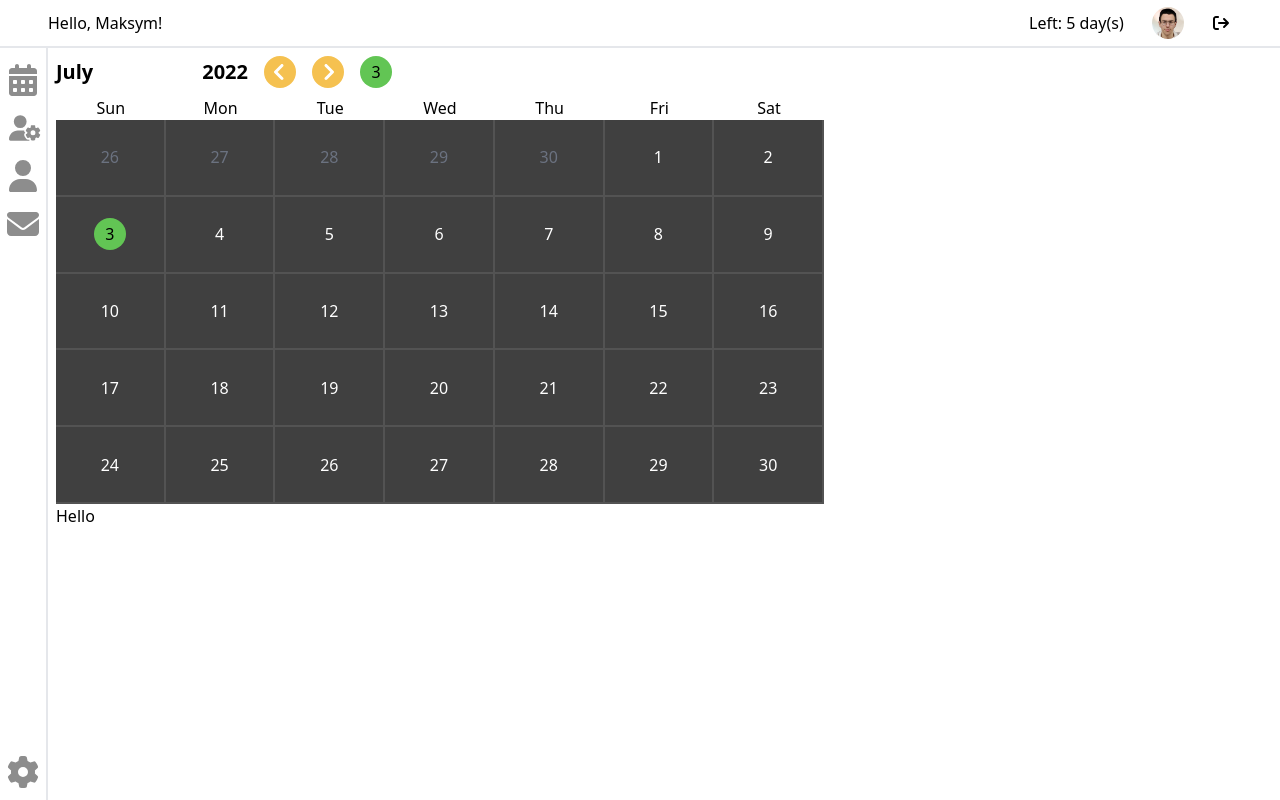
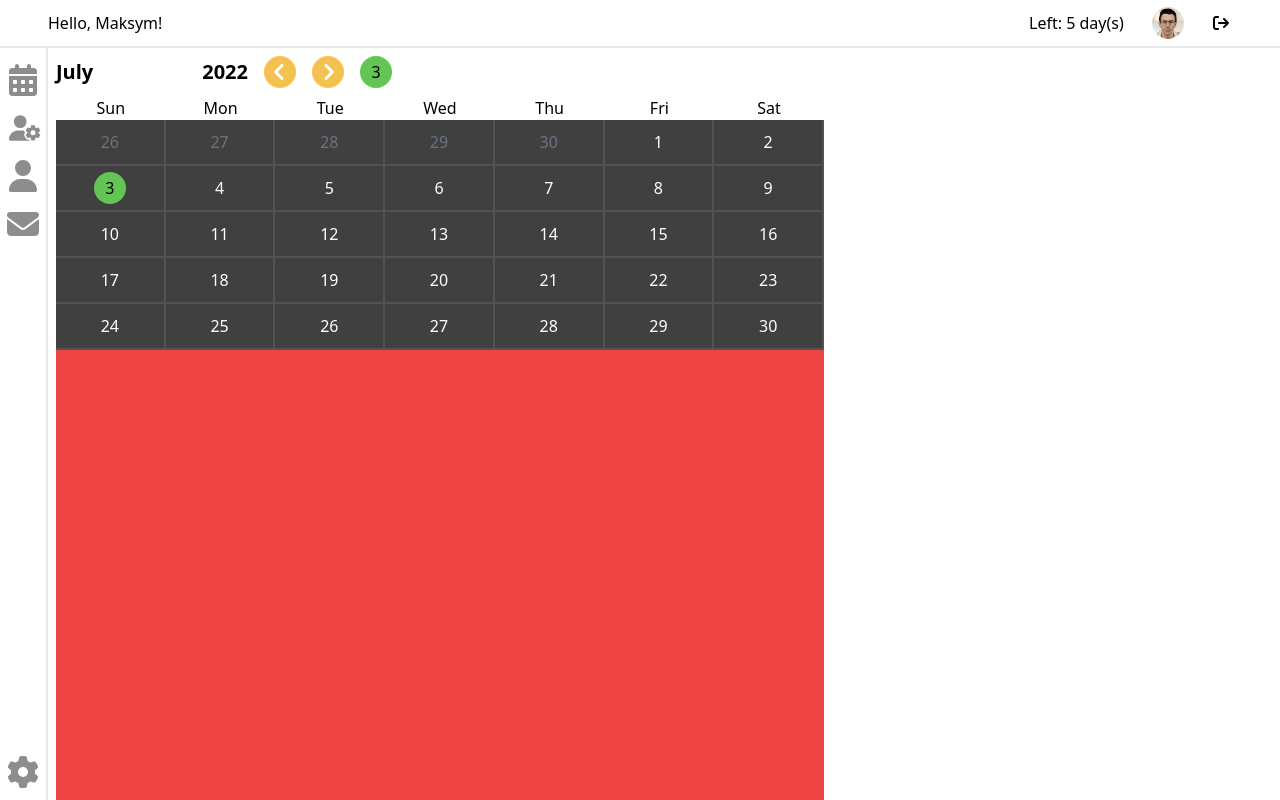
Before and after one commit to 9NightLight/VacationApp, a React (Create React App) app in the folder learning-react/: page / in a window 1280 px wide. Built offline with nearby package versions, Linux system fonts and the light colour scheme.

Commit message:
no message

```diff
--- a/learning-react/src/App.js
+++ b/learning-react/src/App.js
@@ -14,7 +14,7 @@ import EventBox from "./EventBox"
 
 function App() {
   const [currentMonth, setCurrentMonth] = useState(getMonth())
-  const { monthIndex, year } = useContext(GlobalContext)
+  const { monthIndex, year, savedEvents } = useContext(GlobalContext)
 
   useEffect(() => {
     setCurrentMonth(getMonth(year, monthIndex));
@@ -29,7 +29,13 @@ function App() {
           <CalendarHeader month={monthIndex}/>
           <DayNames />
           <Month month={currentMonth} />
-          <EventBox />
+          <div className='ml-2 w-192 h-full bg-red-500'>
+            {
+              savedEvents.map(event => {
+                return <EventBox key={event.id} event={event} />
+              })
+            }
+          </div>
         </div>
       </div>
     </React.Fragment>
--- a/learning-react/src/EventBox.js
+++ b/learning-react/src/EventBox.js
@@ -1,9 +1,26 @@
 import React from 'react'
 
-export default function EventBox() {
+export default function EventBox({event}) {
+
+
   return (
-    <div className='ml-2'>
-      Hello
-    </div>
+    <>
+        <div className='relative w-full h-16 bg-blue-200 box-content rounded-xl mt-2 flex'>
+          <div className='w-fit h-full flex-1 bg-green-400 flex justify-start items-center'>
+            {event.type}
+          </div>
+          <div className='w-fit h-full flex-1 bg-white flex justify-start items-center'>
+            {event.description}
+          </div>
+          <div className='w-fit h-full flex justify-between'>
+            <div className='w-fit h-full flex-2 bg-purple-400 flex justify-start items-center'>
+              {event.startDate.slice(4, 15)}
+            </div>
+            <div className='w-fit h-full flex-2 bg-yellow-400 flex justify-start items-center'>
+            {event.endDate.slice(4, 15)}
+            </div>
+          </div>
+        </div>
+    </>
   )
 }
--- a/learning-react/src/components/Content/VacationWindow.js
+++ b/learning-react/src/components/Content/VacationWindow.js
@@ -6,15 +6,21 @@ import TypeVacation from "../VacationWindowComponents/TypeVacation";
 import VacationDescription from "../VacationWindowComponents/VacationDescription";
 import CalendarMini from "../VacationWindowComponents/CalendarMini";
 import TransitionComponent from "../TransitionComponent";
-
-
+import GlobalContext from "../../context/GlobalContext";
+import { ACTIONS } from "../../context/ContextWrapper";
 
 export default function VacationWindow({show, date, setShow}) {
-    const [ShowVacationWindow, setShowVacationWindow] = React.useState(show);
+    const [ShowVacationWindow, setShowVacationWindow] = React.useState(show)
+    const {savedEvents, dispatchCalEvent} = React.useContext(GlobalContext)
+    function onSubmit(e) {
+        e.preventDefault()
+        dispatchCalEvent({type: ACTIONS.PUSH, payload: {type: Type, description: Description, startDate: Dates[0].toString(), endDate: Dates[1].toString(), id: new Date()}})
+        setShowVacationWindow(false)
+    }
 
     const [Type, SetType] = React.useState("Unpayed")
     const [Description, SetDescription] = React.useState("")
-    const [Dates, SetDates] = React.useState(new Array(new Date(), new Date()))
+    const [Dates, SetDates] = React.useState(new Array(new Date(date), new Date(date)))
 
     React.useEffect(() => {
         setShowVacationWindow(show)
@@ -29,6 +35,7 @@ export default function VacationWindow({show, date, setShow}) {
         <React.Fragment>
             <TransitionComponent content={<div className="absolute left-0 top-0 w-full h-full flex justify-center items-center">
                 <div className="z-20 w-96 h-120 bg-white flex flex-col justify-around rounded-xl shadow-xl">
+                    <form onSubmit={onSubmit}>
                         <div className="w-full h-20 flex justify-center items-center">
                             <Header />
                         </div>
@@ -42,13 +49,10 @@ export default function VacationWindow({show, date, setShow}) {
                             <CalendarMini clickedDate={date} setDates={SetDates}/>
                         </div>
                         <div className="w-full h-20 flex justify-center items-center"
-                            onClick={() => {setShow(false);
-                                            console.log(Type);
-                                            console.log(Description);
-                                            console.log(Dates);
-                                            }} >
+                             >
                             <Submit />
                         </div>
+                    </form>
                     </div>
                     <TransitionComponent
                         content = {
--- a/learning-react/src/context/ContextWrapper.js
+++ b/learning-react/src/context/ContextWrapper.js
@@ -7,16 +7,22 @@ import React, {
   import GlobalContext from "./GlobalContext";
   import dayjs, { Dayjs } from "dayjs";
 
-  function savedEventsReducer(state, { type, payload }) {
-    switch (type) {
-      case "push":
-        return [...state, payload];
-      case "update":
+  export const ACTIONS = {
+    PUSH: "push",
+    UPDATE: "update",
+    DELETE: "delete",
+  }
+
+  function savedEventsReducer(state, action) {
+    switch (action.type) {
+      case ACTIONS.PUSH:
+        return [...state, action.payload];
+      case ACTIONS.UPDATE:
         return state.map((evt) =>
-          evt.id === payload.id ? payload : evt
+          evt.id === action.payload.id ? action.payload : evt
         );
-      case "delete":
-        return state.filter((evt) => evt.id !== payload.id);
+      case ACTIONS.DELETE:
+        return state.filter((evt) => evt.id !== action.payload.id);
       default:
         throw new Error();
     }
--- a/learning-react/src/context/GlobalContext.js
+++ b/learning-react/src/context/GlobalContext.js
@@ -9,8 +9,8 @@ const GlobalContext = React.createContext({
   setDaySelected: (day) => {},
   // showEventModal: false,
   // setShowEventModal: () => {},
-  dispatchCalEvent: ({ type, payload }) => {},
-  // savedEvents: [],
+  dispatchCalEvent: (action) => {},
+  savedEvents: [],
   // selectedEvent: null,
   // setSelectedEvent: () => {},
   // setLabels: () => {},
```
